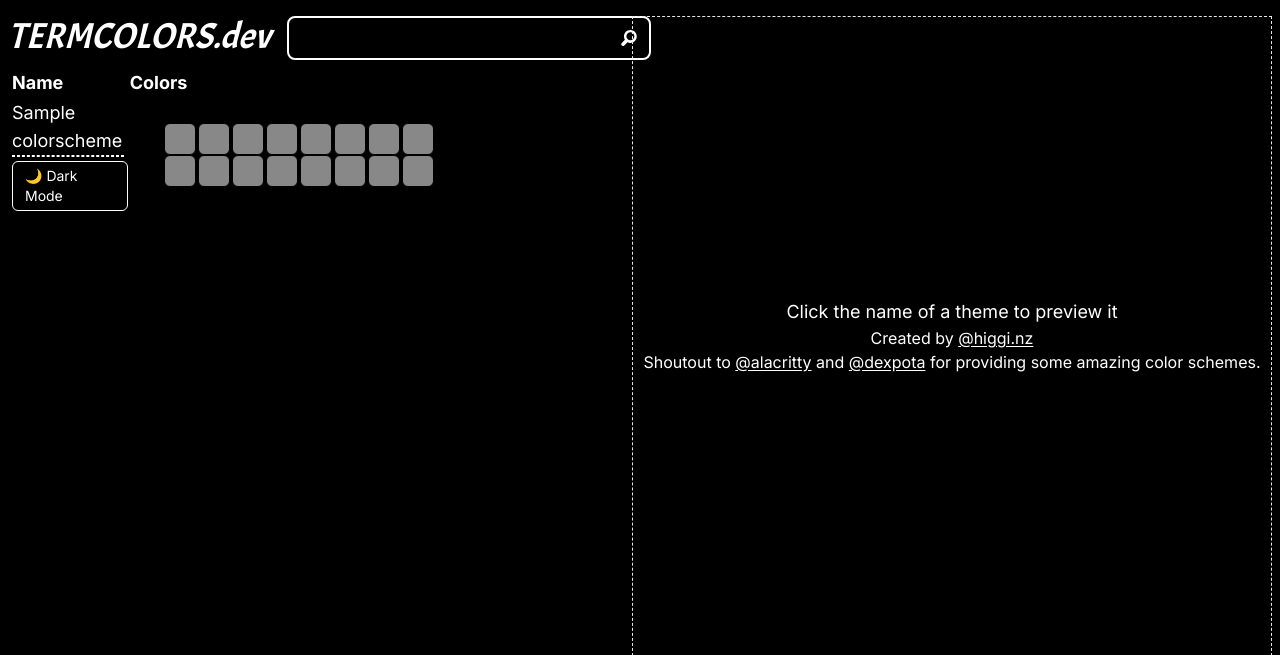
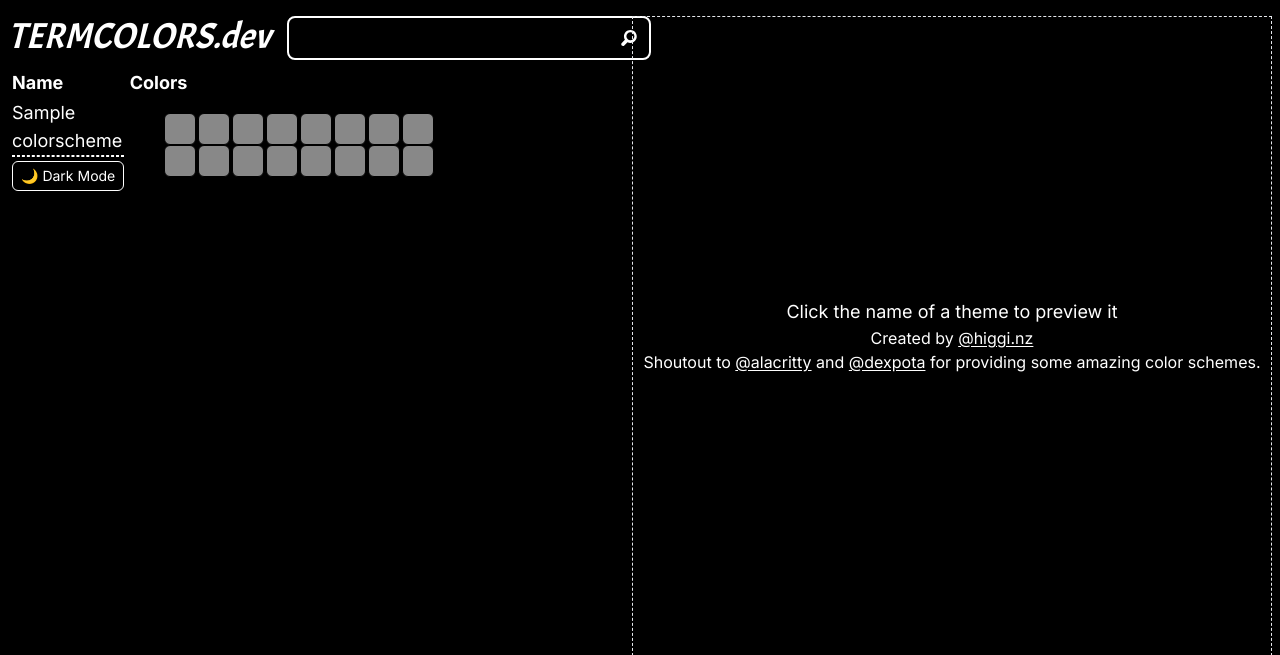
Before and after one commit to johnmatthiggins/termcolors, a Django app: page / in a window 1280 px wide. Shown: the top 655 px of the page. Run offline with Django 5.2, Linux system fonts and the light colour scheme; tables that the repository leaves empty hold one stand-in row (values such as "Sample post"); some libraries are stand-ins or nearby versions.

Commit message:
fixed spacing

```diff
--- a/home/templates/themes.html
+++ b/home/templates/themes.html
@@ -48,18 +48,18 @@
 								{{ scheme.name }}
 							</h2>
 							<hr class="border border-white border-dashed mr-1" />
-							<div class="flex gap-1">
+							<div class="flex gap-2">
 							{% if scheme.contrast_ratio > 16 %}
-								<div class="bg-white rounded-md no-underline mt-1 py-1 px-3 text-gray-700 w-fit text-sm">
+								<div class="bg-white rounded-md no-underline mt-1 py-1 px-2 text-gray-700 w-fit text-sm">
 									High contrast
 								</div>
 							{% endif %}
 							{% if scheme.is_dark %}
-								<div class="bg-black rounded-md no-underline mt-1 py-1 px-3 text-white w-fit text-sm border border-white border-solid">
+								<div class="bg-black rounded-md no-underline mt-1 py-1 px-2 text-white w-fit text-sm border border-white border-solid">
 									&#127769; Dark Mode
 								</div>
 							{% else %}
-								<div class="bg-white rounded-md no-underline mt-1 py-1 px-3 text-gray-700 w-fit text-sm">
+								<div class="bg-white rounded-md no-underline mt-1 py-1 px-2 text-gray-700 w-fit text-sm">
 									&#9728;&#65039; Light Mode
 								</div>
 							{% endif %}
```
